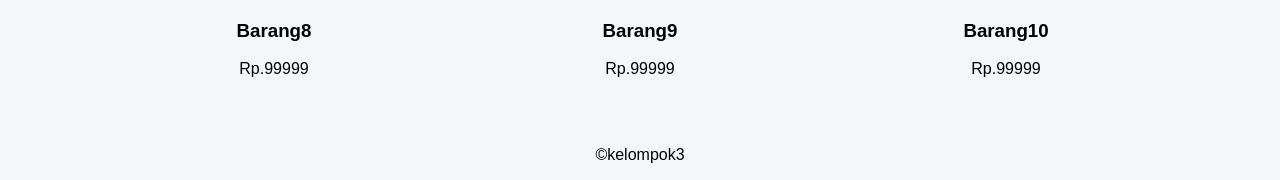
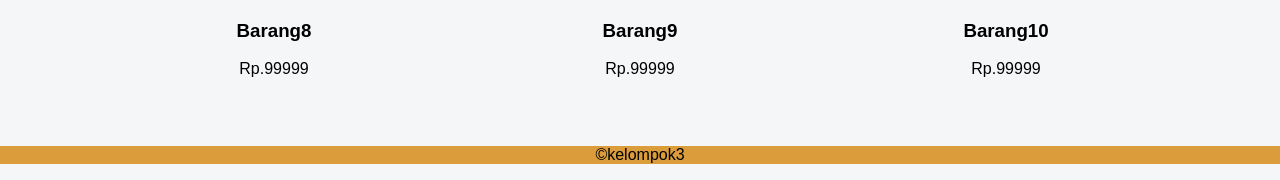
Before and after one commit to sAndreas19/BeliApa, a plain HTML site: page index.html in a window 1280 px wide. Shown: the part 1343-1523 px from the top of the page. Drawn offline with Linux system fonts and the light colour scheme.

Commit message:
Mengubah warna footer

```diff
--- a/style.css
+++ b/style.css
@@ -52,3 +52,7 @@
   h3, p {
     text-align: center;
   }
+
+  footer {
+    background-color: #db9c3b;
+  }
```
